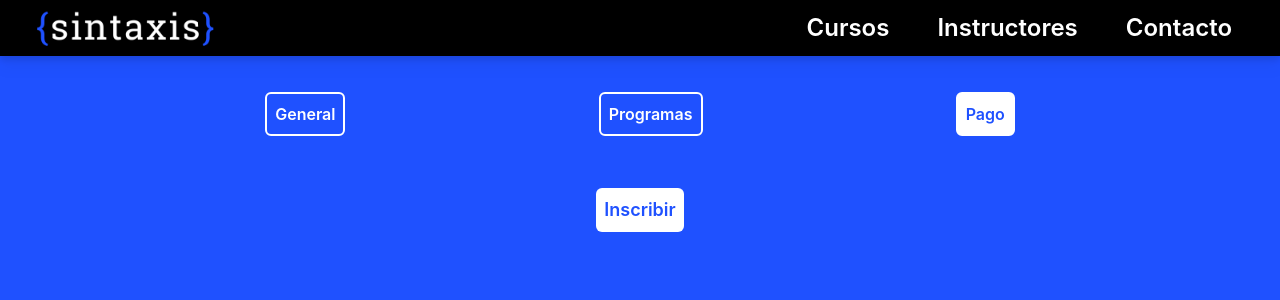
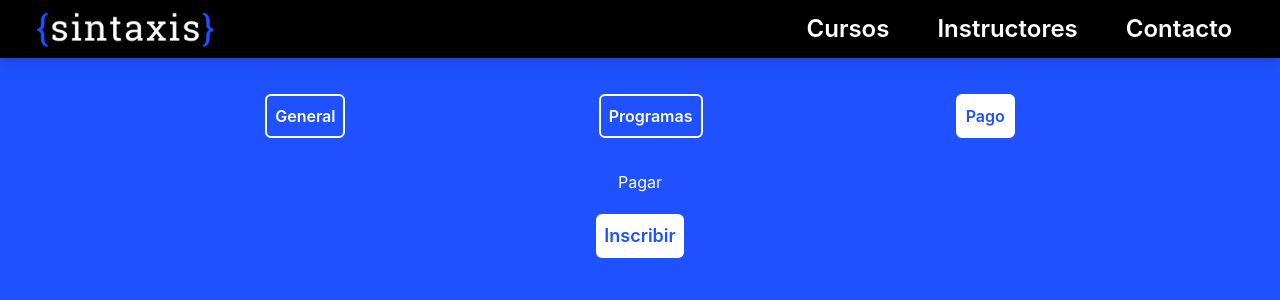
Before and after one commit to marco3479/Sintaxis, a Next.js app: page /inscripcion in a window 1280 px wide. Both pictures are taken after a click on the item "Pago". Shown: the top 300 px of the page. Built offline with nearby package versions, Linux system fonts and the light colour scheme.

Commit message:
working on stripe implementation

```diff
--- a/components/Navbar.tsx
+++ b/components/Navbar.tsx
@@ -22,7 +22,7 @@ const Navbar = () => {
 
     return (
       <div
-      className=' bg-black z-[4] overflow-hidden text-white w-full font-semibold h-[7%] relative flex flex-row text-2xl justify-between items-center drop-shadow-lg '
+      className=' bg-black z-[4] overflow-hidden text-white w-full font-semibold h-[7%] min-h-[58px] relative flex flex-row text-2xl justify-between items-center drop-shadow-lg '
       >
         <div
         className='justify-self-start ml-8'
--- a/package.json
+++ b/package.json
@@ -9,12 +9,15 @@
     "lint": "next lint"
   },
   "dependencies": {
+    "@types/micro-cors": "^0.1.2",
     "@types/nodemailer": "^6.4.5",
     "dotenv": "^16.0.1",
+    "micro-cors": "^0.1.1",
     "next": "^12.2.5",
     "nodemailer": "^6.7.8",
     "react": "18.2.0",
-    "react-dom": "18.2.0"
+    "react-dom": "18.2.0",
+    "stripe": "^10.5.0"
   },
   "devDependencies": {
     "@types/node": "18.7.5",
--- a/pages/api/hello.ts
+++ /dev/null
@@ -1,13 +0,0 @@
-// Next.js API route support: https://nextjs.org/docs/api-routes/introduction
-import type { NextApiRequest, NextApiResponse } from 'next'
-
-type Data = {
-  name: string
-}
-
-export default function handler(
-  req: NextApiRequest,
-  res: NextApiResponse<Data>
-) {
-  res.status(200).json({ name: 'John Doe' })
-}
--- /dev/null
+++ b/pages/api/webhooks/stripe.ts
@@ -0,0 +1,56 @@
+// Next.js API route support: https://nextjs.org/docs/api-routes/introduction
+import type { NextApiRequest, NextApiResponse } from 'next'
+import Stripe from "stripe";
+import Cors from 'micro-cors';
+//import { buffer } from 'stream/consumers';
+//import loadStripe from "stripe";
+
+//const stripe = await loadStripe(process.env.NEXT_PUBLIC_STRIPE_PUBLISHABLE_KEY!);
+
+
+const cors = Cors({
+  allowMethods: ['POST', 'HEAD'],
+});
+
+const webhookSecret: string = process.env.STRIPE_WEBHOOK_SECRET!
+
+type Data = {
+  name: string
+};
+
+export const config = {
+  api: {
+    bodyParser: false
+  }
+};
+
+const webhookHandler = async (req: NextApiRequest, res: NextApiResponse) => {
+  if (req.method === 'POST') {
+    //const buf = await buffer(req)
+    const sig = req.headers['stripe-signature']!
+/*
+    let event: Stripe.Event
+
+    try {
+      event = stripe.webhooks.constructEvent(buf.toString(), sig, webhookSecret)
+    } catch (err: any) {
+      // On error, log and return the error message
+      console.log(`❌ Error message: ${err.message}`)
+      res.status(400).send(`Webhook Error: ${err.message}`)
+      return
+    }
+
+
+    // Successfully constructed event
+    console.log('✅ Success:', event.id)
+
+
+    // Handle the event
+    console.log(`Unhandled event type ${event.type}`);
+
+    // Return a 200 response to acknowledge receipt of the event
+    res.status(200).end('Event was received: ' + event);*/
+  }
+}
+
+export default cors(webhookHandler as any);
--- a/pages/inscripcion.tsx
+++ b/pages/inscripcion.tsx
@@ -2,6 +2,7 @@ import { useState } from "react";
 import Button from "../components/Button";
 import PythonPhoto from "../public/images/Python.jpg"
 import Image from 'next/image';
+import Link from "next/link";
 
 export interface generalData {
     name: string,
@@ -16,10 +17,7 @@ const Inscripcion = () => {
 
 
     const [phase, setPhase] = useState<string>('General');
-
-
     const phases = ['General', 'Programas', 'Pago'];
-
 
 
 
@@ -329,12 +327,18 @@ const Inscripcion = () => {
 
                     {phase == 'Pago'
                     ? <>
-                    <div className="flex flex-col">
+                    <div className="flex text-center flex-col">
+                        <Link  href='https://buy.stripe.com/7sIaHa2JVePPcwgcMM'>
+                            <a target="_blank" rel="noopener noreferrer">
+                                Pagar
+                            </a>
+                        </Link>
                         <input
                         className='bg-white hover:cursor-pointer max-w-min self-center text-blue font-semibold rounded-md p-2 text-lg border-none mt-5 hover:shadow-xl shadow-black'
                         type='submit'
                         onClick={SendEmail}
                         value='Inscribir'
+
                         />
 
 
```
Also changed, not shown: 2 other files (tests, documents, lock files or other folders).
